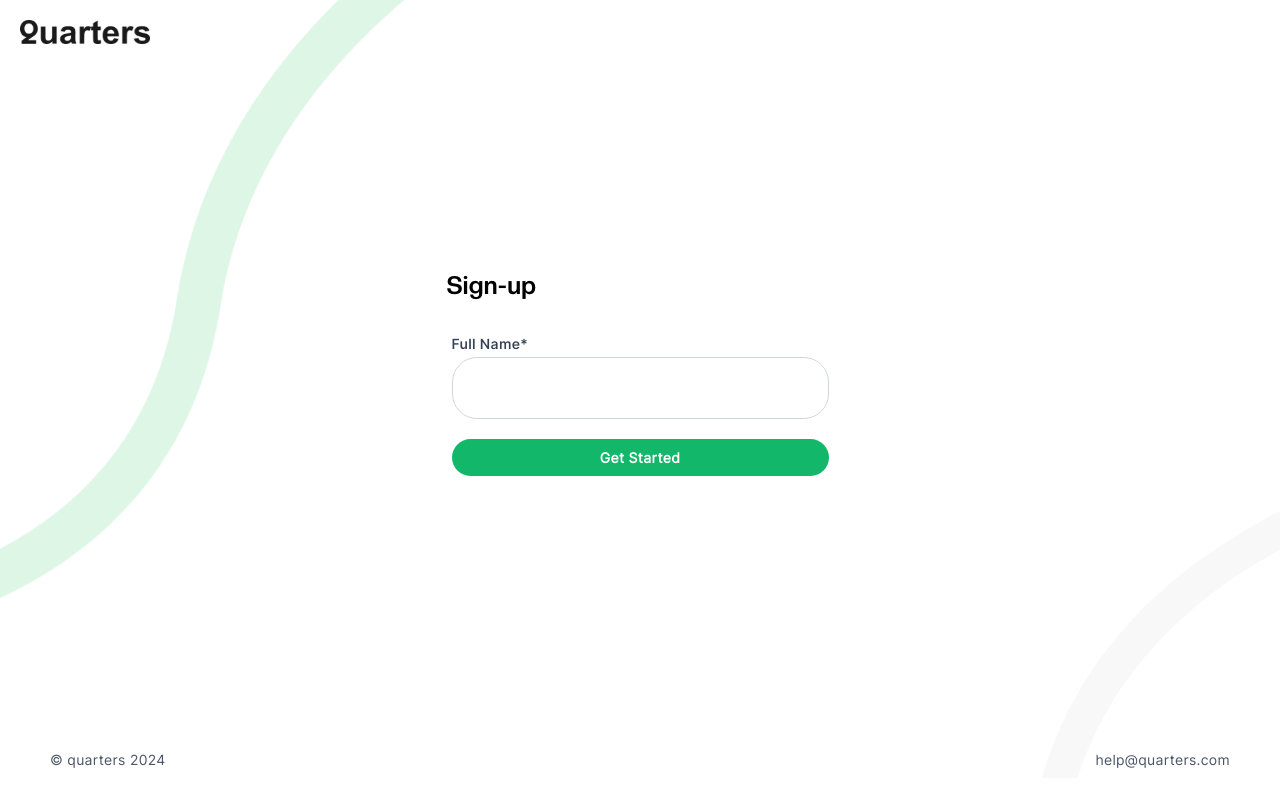
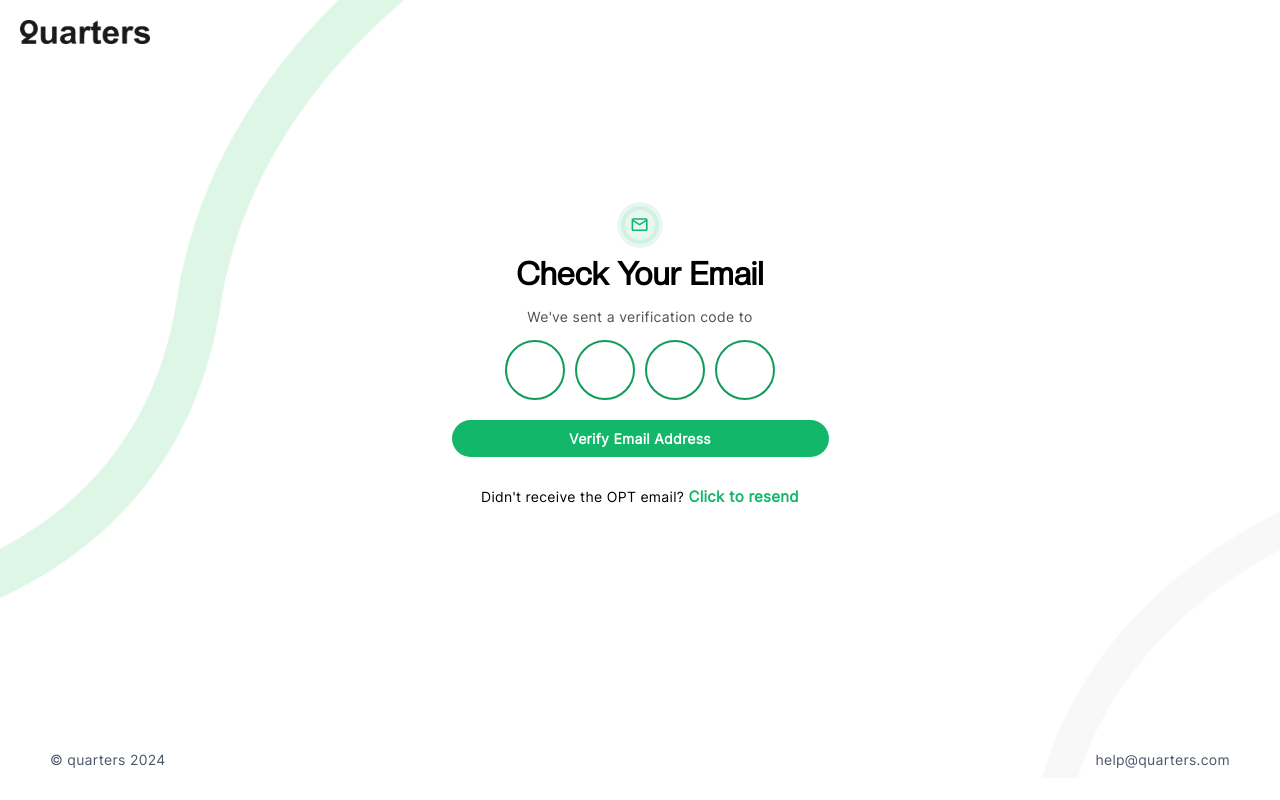
Before and after one commit to GeekerOneAFU/quarters, a React (Vite) app: page /verify in a window 1280 px wide. Built offline with nearby package versions, Linux system fonts and the light colour scheme.

Commit message:
5th push

```diff
--- a/index.html
+++ b/index.html
@@ -3,7 +3,7 @@
 
 <head>
     <meta charset="UTF-8" />
-    <link rel="icon" type="image/icon" href="./images/fav.png" />
+    <link rel="icon" type="image/icon" href="./images/fav-1.png" />
     <meta name="viewport" content="width=device-width, initial-scale=1.0" />
     <title>Quarters</title>
 </head>
--- a/src/App.jsx
+++ b/src/App.jsx
@@ -5,6 +5,7 @@ import { AuthProvider } from './context/AuthProvider'
 import { ToastContainer } from 'react-toastify'
 import Signup from './pages/Signup'
 import Verification from './pages/Verification'
+import Welcome from './pages/Welcome'
 import NotFound from './pages/NotFound'
 import Login from './pages/Login'
 import ProtectedRoute from './private/ProtectedRoute'
@@ -19,6 +20,7 @@ const App = () => {
                     <Route path="*" element={<NotFound />} />
                     <Route path="/" element={<Signup />} />
                     <Route path="/verify" element={<Verification />} />
+                    <Route path="/welcome" element={<Welcome />} />
                     <Route path="/login" element={<Login />} />
                     <Route
                         path="/admin/*"
--- a/src/pages/Verification.jsx
+++ b/src/pages/Verification.jsx
@@ -1,15 +1,25 @@
 import '../styles/outer-app.css';
 
-import { useState } from 'react';
+import { useState, useRef } from 'react';
 import { useFormik } from 'formik';
 import * as Yup from 'yup';
 import axios from 'axios';
 import { useAuth } from '../context/AuthProvider';
-import { useNavigate } from 'react-router-dom';
+import { Link, useNavigate } from 'react-router-dom';
 import { toast } from 'react-toastify';
 import Header from '../partials/Header';
 import Footer from '../partials/Footer';
 import { motion } from 'framer-motion';
+import { MdMailOutline } from 'react-icons/md';
+
+const handleInput = (e, nextInput, prevInput) => {
+    const { value } = e.target;
+    if (value.length >= 1 && nextInput) {
+        nextInput.current.focus();
+    } else if (value.length === 0 && prevInput) {
+        prevInput.current.focus();
+    }
+};
 
 const Verification = () => {
 
@@ -43,6 +53,13 @@ const Verification = () => {
         },
     };
 
+    const inputRefs = [
+        useRef(null),
+        useRef(null),
+        useRef(null),
+        useRef(null)
+    ];
+
     document.title = 'Quarters | Verify Email';
 
     return (
@@ -72,29 +89,116 @@ const Verification = () => {
                     animate={{ opacity: 1, scale: 1 }}
                     transition={{ duration: 1 }}
                 >
-                    <div className="outer-app-box-header">
-                        <h1>Sign-up</h1>
+                    <div className="outer-app-box-header-center">
+                        <div className="envelop">
+                            <MdMailOutline
+                                style={{
+                                    color: '#12B76A'
+                                }}
+                            />
+                        </div>
+                        <h1>Check Your Email</h1>
+                        <p>We've sent a verification code to</p>
                     </div>
 
                     <div className="outer-app-box-body">
                         <form autoComplete="off">
-                            <label htmlFor="fullName">Full Name*</label>
-                            <div className="custom-group">
+                            <div className="custom-group-verification">
                                 <input
-                                    className="round-field"
-                                    id="fullName"
-                                    name="fullName"
+                                    className="field"
+                                    id="fieldOne"
+                                    name="fieldOne"
+                                    type="text"
+                                    maxLength={1}
+                                    onInput={(e) => handleInput(e, inputRefs[1], null)}
+                                    ref={inputRefs[0]}
+                                    onKeyPress={(e) => {
+                                        if (!/[0-9]/.test(e.key)) {
+                                            e.preventDefault();
+                                        }
+                                    }}
+                                    onKeyDown={(e) => {
+                                        if (e.key === 'Backspace' && e.target.value === '') {
+                                            if (inputRefs[0].current) inputRefs[0].current.focus();
+                                        }
+                                    }}
+                                />
+                                <input
+                                    className="field"
+                                    id="fieldTwo"
+                                    name="fieldTwo"
+                                    type="text"
+                                    maxLength={1}
+                                    onInput={(e) => handleInput(e, inputRefs[2], inputRefs[0])}
+                                    ref={inputRefs[1]}
+                                    onKeyPress={(e) => {
+                                        if (!/[0-9]/.test(e.key)) {
+                                            e.preventDefault();
+                                        }
+                                    }}
+                                    onKeyDown={(e) => {
+                                        if (e.key === 'Backspace' && e.target.value === '') {
+                                            if (inputRefs[0].current) inputRefs[0].current.focus();
+                                        }
+                                    }}
+                                />
+                                <input
+                                    className="field"
+                                    id="fieldThree"
+                                    name="fieldThree"
+                                    type="text"
+                                    maxLength={1}
+                                    onInput={(e) => handleInput(e, inputRefs[3], inputRefs[1])}
+                                    ref={inputRefs[2]}
+                                    onKeyPress={(e) => {
+                                        if (!/[0-9]/.test(e.key)) {
+                                            e.preventDefault();
+                                        }
+                                    }}
+                                    onKeyDown={(e) => {
+                                        if (e.key === 'Backspace' && e.target.value === '') {
+                                            if (inputRefs[1].current) inputRefs[1].current.focus();
+                                        }
+                                    }}
+                                />
+                                <input
+                                    className="field"
+                                    id="fieldFour"
+                                    name="fieldFour"
+                                    type="text"
+                                    maxLength={1}
+                                    onInput={(e) => handleInput(e, null, inputRefs[2])}
+                                    ref={inputRefs[3]}
+                                    onKeyPress={(e) => {
+                                        if (!/[0-9]/.test(e.key)) {
+                                            e.preventDefault();
+                                        }
+                                    }}
+                                    onKeyDown={(e) => {
+                                        if (e.key === 'Backspace' && e.target.value === '') {
+                                            if (inputRefs[2].current) inputRefs[2].current.focus();
+                                        }
+                                    }}
                                 />
                             </div>
 
-                            <button type="submit" className="custom-button" disabled={isLoading}>
-                                {
-                                    isLoading ?
-                                        <>Please Wait... <div className="loader"></div></>
-                                        : 'Get Started'
-                                }
-                            </button>
+                            <div className="row-flex-center">
+                                <button type="submit" className="custom-button short" disabled={isLoading}>
+                                    {
+                                        isLoading ?
+                                            <>Please Wait... <div className="loader"></div></>
+                                            : 'Verify Email Address'
+                                    }
+                                </button>
+                            </div>
+
                         </form>
+                    </div>
+                    <div className="outer-app-box-footer">
+                        <p>
+                            Didn't receive the OPT email? {' '}
+                            <Link className="link" to="/login">Click to resend</Link>
+                        </p>
                     </div>
                 </motion.div>
                 <Footer />
--- /dev/null
+++ b/src/pages/Welcome.jsx
@@ -0,0 +1,91 @@
+import '../styles/outer-app.css';
+
+import { useState, useRef } from 'react';
+import { useFormik } from 'formik';
+import * as Yup from 'yup';
+import axios from 'axios';
+import { useAuth } from '../context/AuthProvider';
+import { Link } from 'react-router-dom';
+import { toast } from 'react-toastify';
+import Header from '../partials/Header';
+import Footer from '../partials/Footer';
+import { motion } from 'framer-motion';
+
+const Welcome = () => {
+
+    const [isLoading, setIsLoading] = useState(false);
+
+    const leftCurveVariants = {
+        hidden: { opacity: 0, x: "50%", y: "-50%" },
+        visible: {
+            opacity: 1,
+            x: "0%",
+            y: "0%",
+            transition: {
+                duration: 1.5,
+                ease: "easeInOut",
+            },
+        },
+    };
+
+    const bottomRightShapeVariants = {
+        hidden: { opacity: 0, x: "100%", y: "100%" },
+        visible: {
+            opacity: 1,
+            x: "0%",
+            y: "0%",
+            transition: {
+                duration: 1.5,
+                ease: "easeInOut",
+                delay: 1.5,
+            },
+        },
+    };
+
+    return (
+        <>
+            <Header />
+            <div className="outer-app-container">
+
+                <motion.img
+                    src="./images/v1.png"
+                    className="left-curve"
+                    alt="Left curve decoration"
+                    initial="hidden"
+                    animate="visible"
+                    variants={leftCurveVariants}
+                />
+                <motion.img
+                    src="./images/v2.png"
+                    className="bottom-right-shape"
+                    alt="Bottom right shape decoration"
+                    initial="hidden"
+                    animate="visible"
+                    variants={bottomRightShapeVariants}
+                />
+                <motion.div
+                    className="outer-app-box"
+                    initial={{ opacity: 0, scale: 0.8 }}
+                    animate={{ opacity: 1, scale: 1 }}
+                    transition={{ duration: 1 }}
+                >
+
+                    <div className="outer-app-box-body">
+                        <div className="custom-group-verification">
+                            <p>
+                                Hi [First name]
+                                Thank you for signing up to Quarters, you are the 1089th person on our wait-list! (let’s make it go up every time someone signs up but start it at 1000)
+                                As we prepare for launch we’re offering cash-back to pre-load your Quarters Wallet. For every referral that creates an account you get $5. The person with the most successful referrals wins $5,000.
+                                We’ve emailed you some information on what you can expect as a(n) [user type] when we launch.
+                                Let’s change renting together, you can keep the change.
+                            </p>
+                        </div>
+                    </div>
+                </motion.div>
+                <Footer />
+            </div>
+        </>
+    )
+}
+
+export default Welcome
--- a/src/styles/outer-app.css
+++ b/src/styles/outer-app.css
@@ -1,7 +1,7 @@
 .outer-app-container {
   width: 100%;
   height: auto;
-  min-height: 95vh;
+  min-height: 92vh;
   box-sizing: border-box;
   display: flex;
   flex-direction: column;
@@ -73,6 +73,40 @@
   margin: 0;
 }
 
+.outer-app-box .outer-app-box-header-center {
+  width: 100%;
+  height: auto;
+  display: flex;
+  justify-content: center;
+  align-items: center;
+  flex-direction: column;
+  gap: 15px;
+  padding: 0;
+  margin: 0;
+}
+
+.outer-app-box .outer-app-box-header-center .envelop {
+  width: fit-content;
+  height: auto;
+  display: flex;
+  justify-content: center;
+  align-items: center;
+  flex-direction: column;
+  font-size: larger;
+  gap: 10px;
+  padding: 5px;
+  margin: 0;
+  border-radius: 50px;
+  background-color: #e7f8f0;
+  outline: 4px solid #d2f1e3;
+  box-shadow: 0 0 0 8px #e7f8f0;
+}
+
+.outer-app-box .outer-app-box-header-center p {
+  color: #505050;
+  font-size: 14px;
+}
+
 .outer-app-box .outer-app-box-header h1 {
   font-size: 25px;
   font-weight: 450;
@@ -135,6 +169,20 @@
   background-color: transparent;
   border: 1px solid #d0d5dd;
   border-radius: 25px;
+}
+
+.outer-app-box .outer-app-box-body form .custom-group-verification {
+  position: relative;
+  width: 100%;
+  display: flex;
+  justify-content: center;
+  align-items: flex-start;
+  flex-direction: row;
+  gap: 10px;
+  padding: 0;
+  margin: 5px 0 0 0;
+  height: auto;
+  background-color: transparent;
 }
 
 .radio-title {
@@ -209,23 +257,24 @@ input[type="radio"]:checked {
   box-shadow: var(--radio-active-effect);
 }
 
-.outer-app-box .outer-app-box-body form .custom-group .round-field {
+.outer-app-box .outer-app-box-body form .custom-group-verification .field {
   width: 60px;
   height: 60px;
   display: flex;
   justify-content: center;
   align-items: center;
-  border-radius: 25px;
-  color: #667085;
+  border-radius: 50px;
+  color: #0f9b5a;
   background-color: transparent;
-  border: none;
-  font-size: 22px;
+  border: 2px solid #0f9b5a;
+  font-size: 30px;
   margin: 0;
   font-family: "Inter", sans-serif;
   font-optical-sizing: auto;
   outline: none;
   transition: all 0.2s ease-in-out;
   resize: none;
+  text-align: center;
 }
 
 .outer-app-box .outer-app-box-body form .custom-group .field {
@@ -442,7 +491,7 @@ input[type="radio"]:checked {
   align-items: center;
   flex-direction: column;
   gap: 10px;
-  padding: 20px 35px;
+  padding: 20px 25px;
   margin: 0;
   font-size: 14px;
 }
```
Also changed, not shown: src/pages/Signup.jsx (+5 -5 lines), public/images/fav-1.png (added).
